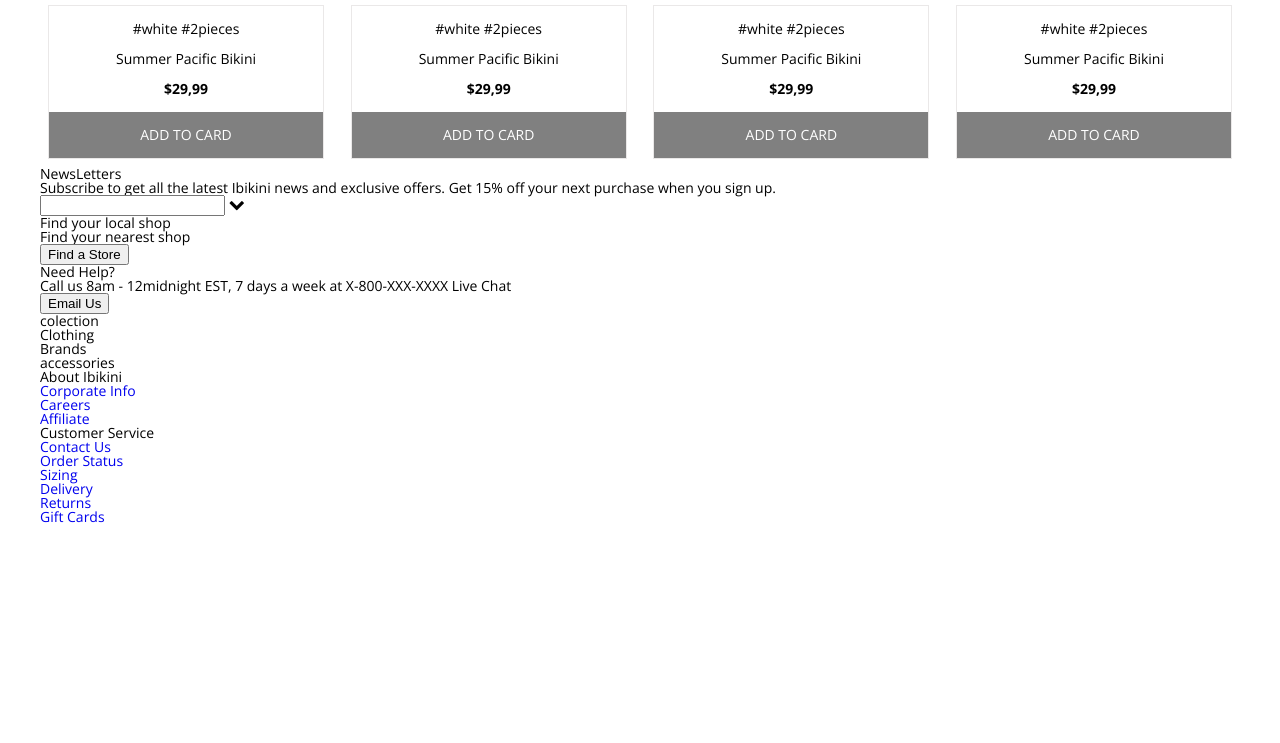
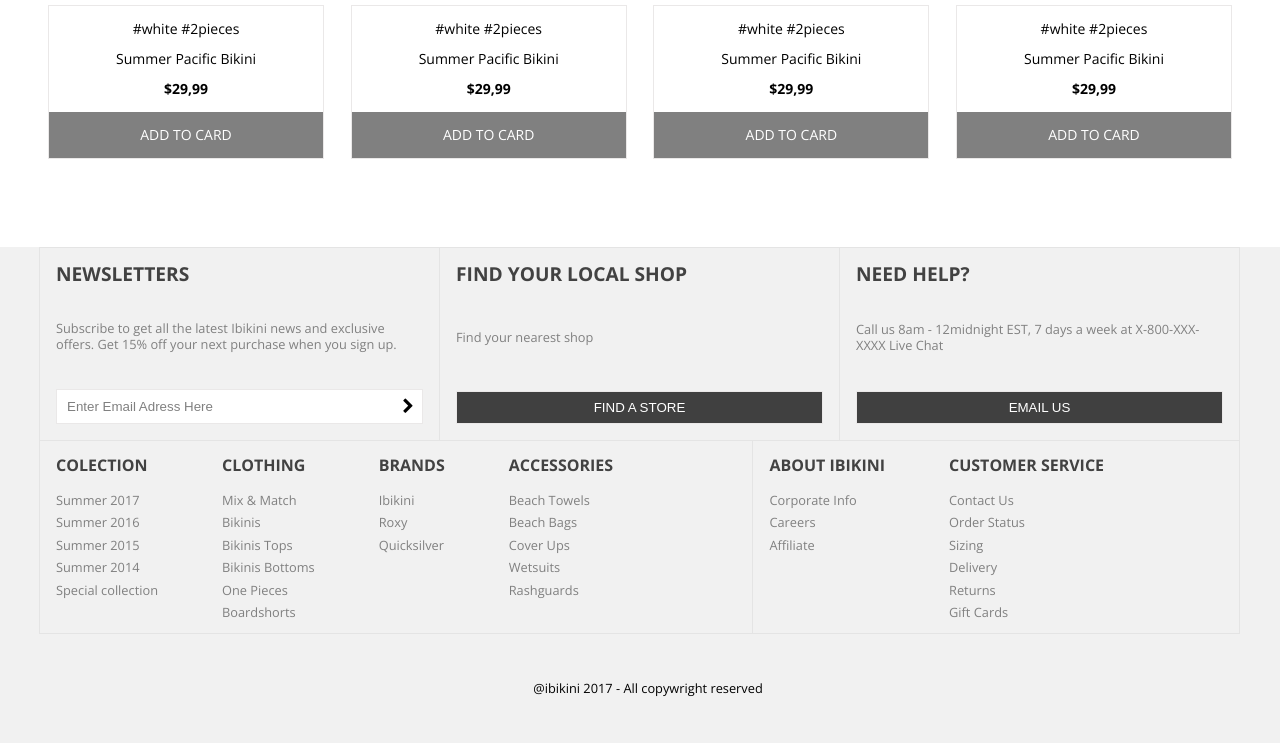
Before and after one commit to erwanriou/ibikini, a plain HTML site: page index.html in a window 1280 px wide. Shown: the part 1705-2448 px from the top of the page. Before the commit the page ends 2231 px from the top, so only its background shows below. Drawn offline with nearby package versions, Linux system fonts and the light colour scheme.

Commit message:
footer finished starting the responsive version!

```diff
--- a/index.html
+++ b/index.html
@@ -20,7 +20,7 @@
   </head>
   <body>
   <!-- Header -->
-  <header>
+  <header class="header1">
     <nav id="top-menu" class="container">
       <div class="company">
         <img src="./resources/images/ibikinilogo.png" alt="ibikinilogo.png">
@@ -32,7 +32,7 @@
       </ul>
     </nav>
   </header>
-  <header>
+  <header class="header2">
     <nav id="main-menu" class="container">
       <ul class="shop">
         <li><a href="#">Collections</a></li>
@@ -263,10 +263,12 @@
       <div class="newsletter">
         <h2>NewsLetters</h2>
         <p>Subscribe to get all the latest Ibikini news and exclusive offers. Get 15% off your next purchase when you sign up.</p>
-        <input type="text" name="" value="">
-        <i class="fa fa-chevron-down" aria-hidden="true"></i>
+        <div class="newsinput">
+          <input type="text" name="" value="Enter Email Adress Here">
+          <i class="fa fa-chevron-right" aria-hidden="true"></i>
+        </div>
       </div>
-      <div class="local shop">
+      <div class="local-shop">
         <h2>Find your local shop</h2>
         <p>Find your nearest shop</p>
         <button type="button" name="button">Find a Store</button>
@@ -282,41 +284,40 @@
         <div class="lists">
           <h3>colection</h3>
           <ul>
-            <li><a href="#"></a></li>
-            <li><a href="#"></a></li>
-            <li><a href="#"></a></li>
-            <li><a href="#"></a></li>
-            <li><a href="#"></a></li>
+            <li><a href="#">Summer 2017</a></li>
+            <li><a href="#">Summer 2016</a></li>
+            <li><a href="#">Summer 2015</a></li>
+            <li><a href="#">Summer 2014</a></li>
+            <li><a href="#">Special collection</a></li>
           </ul>
         </div>
         <div class="lists">
           <h3>Clothing</h3>
           <ul>
-            <li><a href="#"></a></li>
-            <li><a href="#"></a></li>
-            <li><a href="#"></a></li>
-            <li><a href="#"></a></li>
-            <li><a href="#"></a></li>
+            <li><a href="#">Mix & Match</a></li>
+            <li><a href="#">Bikinis</a></li>
+            <li><a href="#">Bikinis Tops</a></li>
+            <li><a href="#">Bikinis Bottoms</a></li>
+            <li><a href="#">One Pieces</a></li>
+            <li><a href="#">Boardshorts</a></li>
           </ul>
         </div>
         <div class="lists">
           <h3>Brands</h3>
           <ul>
-            <li><a href="#"></a></li>
-            <li><a href="#"></a></li>
-            <li><a href="#"></a></li>
-            <li><a href="#"></a></li>
-            <li><a href="#"></a></li>
+            <li><a href="#">Ibikini</a></li>
+            <li><a href="#">Roxy</a></li>
+            <li><a href="#">Quicksilver</a></li>
           </ul>
         </div>
         <div class="lists">
           <h3>accessories</h3>
           <ul>
-            <li><a href="#"></a></li>
-            <li><a href="#"></a></li>
-            <li><a href="#"></a></li>
-            <li><a href="#"></a></li>
-            <li><a href="#"></a></li>
+            <li><a href="#">Beach Towels</a></li>
+            <li><a href="#">Beach Bags</a></li>
+            <li><a href="#">Cover Ups</a></li>
+            <li><a href="#">Wetsuits</a></li>
+            <li><a href="#">Rashguards</a></li>
           </ul>
         </div>
       </nav>
@@ -342,6 +343,9 @@
         </div>
       </nav>
     </div>
+    <div class="footer-logo container">
+      <span>@ibikini 2017 - All copywright reserved</span>
+    </div>
   </footer>
   <!-- Scripts -->
   <script src="https://code.jquery.com/jquery-3.1.1.min.js"></script>
--- a/resources/css/style.css
+++ b/resources/css/style.css
@@ -21,11 +21,14 @@ a {
 
 /* HEADER - All the styling about the 2 menu of this ibikini test frontpage*/
 header {
-  position: sticky;
   background-color: white;
   border-bottom: 1px solid #eaeaea;
   top: 0;
   z-index: 99;
+}
+
+.header1 {
+  position: sticky;
 }
 
 #top-menu, #main-menu {
@@ -163,10 +166,10 @@ header {
   z-index: 20;
   display: flex;
   flex-direction: row;
-  justify-content: space-around;
+  justify-content: space-between;
   border: 1px solid white;
   padding: 1rem;
-  background-color: rgba(255, 255, 255, 0.39);
+  background-color: rgba(47, 47, 47, 0.39);
 }
 
 .product-filter {
@@ -290,7 +293,117 @@ header {
   transition: all 0.4s ease;
   cursor: pointer;
 }
-/* FOOTER */
+/* FOOTER we will style here the both footer that is a double functionality regardind seo optimization and regrouping the contact and info */
+footer {
+  margin-top: 5rem;
+  display: flex;
+  flex-direction: column;
+  justify-content: flex-start;
+  background-color: #f1f1f1;
+}
 
+footer h2 {
+  font-size: 1.2rem;
+  font-weight: bold;
+  color: #424242;
+  text-transform: uppercase;
+}
 
+footer h3 {
+  font-size: 1rem;
+  font-weight: bold;
+  color: #424242;
+  text-transform: uppercase;
+  padding-bottom: 1rem;
+}
+
+footer p {
+  color: grey;
+  line-height: 1rem;
+  font-size: 0.8rem;
+}
+
+footer button {
+  background-color:#404040;
+  border: 1px solid #eae8e8;
+  padding: 0.5rem;
+  text-transform: uppercase;
+  color: white;
+}
+
+footer button:hover {
+  background-color:#f16060;
+}
+.footer-bottom, .footer-top {
+  display: flex;
+  flex-direction: row;
+  justify-content: space-between;
+}
+
+.newsletter, .local-shop, .help {
+  display: flex;
+  flex-direction: column;
+  justify-content: space-between;
+  flex-wrap: wrap;
+  width: 33.33%;
+  margin-left: -1px;
+  height: 10rem;
+  border: 1px solid #e4e4e4;
+  padding: 1rem;
+}
+
+.newsinput {
+  display: flex;
+  justify-content: space-between;
+  background-color: white;
+  border: 1px solid #eae8e8;
+  padding: 0.5rem;
+}
+
+.newsinput input {
+  border: none;
+  width: 15rem;
+  color: grey;
+}
+
+.footer-menus, .footer-about {
+  display: flex;
+  flex-direction: row;
+  justify-content: flex-start;
+  margin-top: -1px;
+  margin-left: -1px;
+  flex-wrap: wrap;
+  height: 10rem;
+  border: 1px solid #e4e4e4;
+  padding: 1rem;
+}
+
+.footer-menus {
+  width: 60%
+}
+.footer-about {
+  width: 40%
+}
+.lists {
+  margin-right: 4rem;
+}
+
+.lists a {
+  color: grey;
+  line-height: 1.4rem;
+  font-size: 0.8rem;
+  transition: all 0.3s ease;
+}
+
+.lists a:hover {
+  color: red;
+}
+
+.footer-logo {
+  display: flex;
+  flex-direction: row;
+  justify-content: center;
+  padding: 3rem;
+  font-size: 0.8rem;
+}
 /* MEDIA */
```
